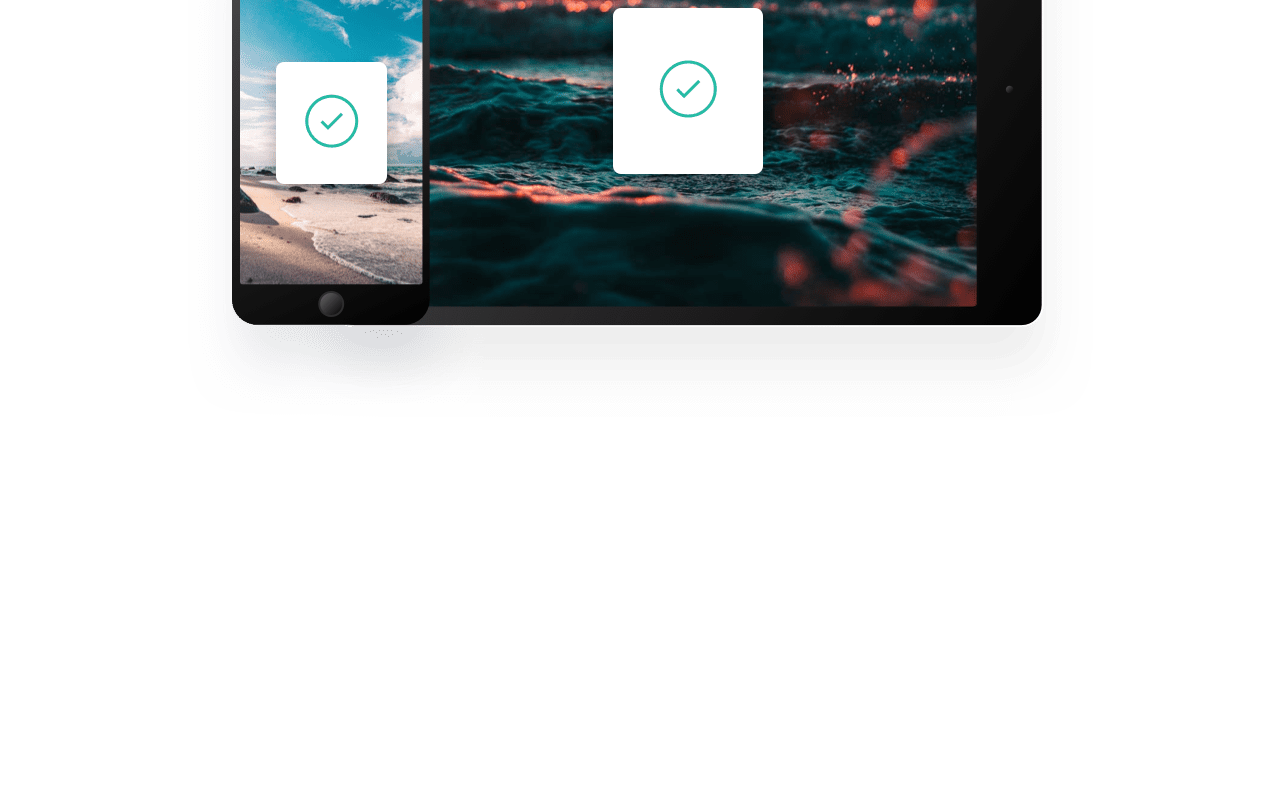
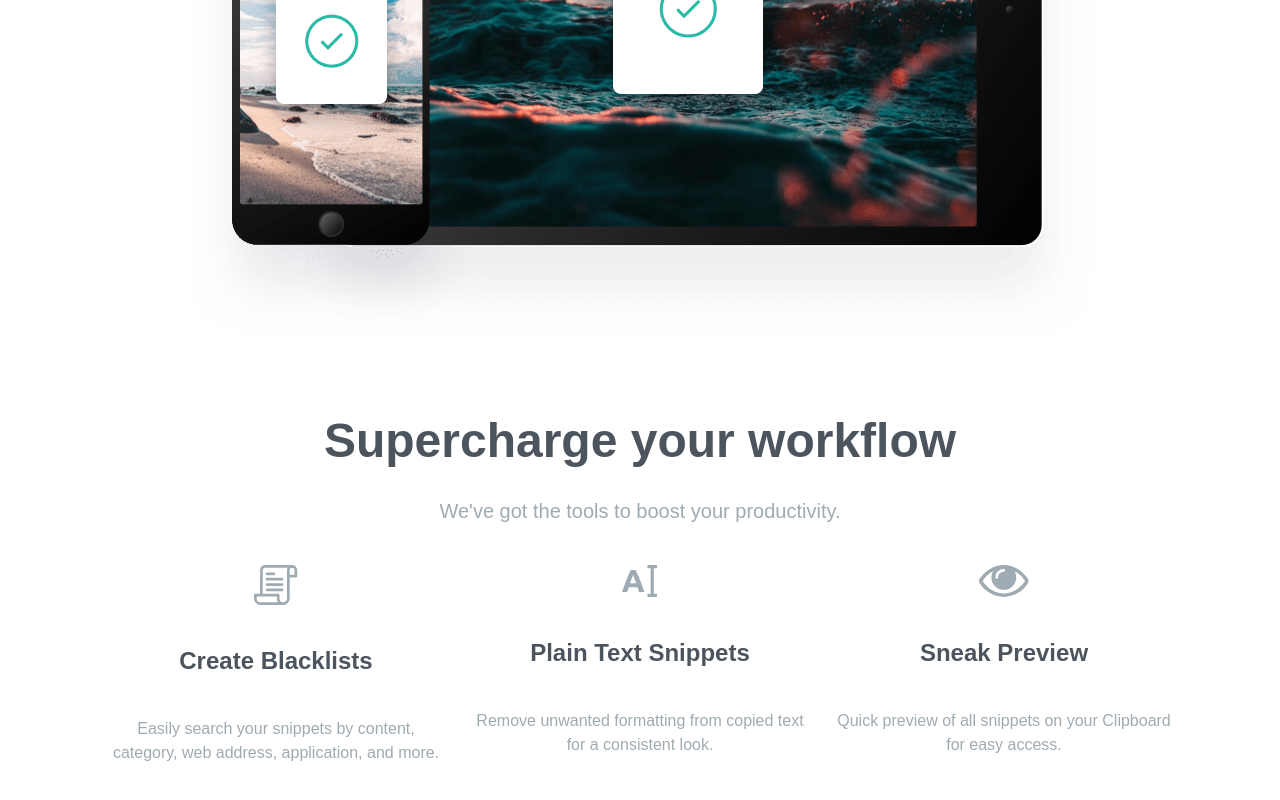
Before and after one commit to codescaptain/tailwind-clipboard, a website: page index.html in a window 1280 px wide. Shown: the part 2075-2875 px from the top of the page. Before the commit the page ends 2732 px from the top, so only its background shows below. Drawn offline with Linux system fonts and the light colour scheme; a web font is replaced by a local one.

Commit message:
Add supercharge (#4)
* Add supercharge section

* Add supercharge section

```diff
--- a/index.html
+++ b/index.html
@@ -64,12 +64,56 @@
   </section>
   <!-- Accsess Section-->
   <section id="access">
-    <div class="section-container md:my-60 my-20 mb-40">
+    <div class="section-container xl:my-60 md:my-30 my-20">
       <h3>Access Clipboard Anywhere</h3>
       <p class="text-grayishBlue mb-10 mx-auto text-2xl max-w-3xl">Whether you’re on the go, or at your computer, you
         can access all your Clipboard snippets in a few simple clicks.</p>
       <img src="images/image-devices.png" alt="" class="mx-auto">
   </section>
+  <!-- supercharge section-->
+  <section id="supercharge">
+    <div class="section-container px-10 mb-40">
+      <h3>Supercharge your workflow</h3>
+      <p class="text-grayishBlue mb-10 mx-auto text-xl max-w-3xl">We've got the tools to boost your productivity.</p>
+      <div class="flex flex-col md:flex-row space-y-16 md:space-y-0 md:space-x-5">
+        <div id="icon" class="flex flex-col space-y-10 items-center">
+          <svg width="44" height="40" xmlns="http://www.w3.org/2000/svg">
+            <g fill="#9EABB2" fill-rule="nonzero">
+              <path
+                d="M11.07 0C8.353 0 6.14 2.192 6.14 4.876l-.179 25.278 2.69.02.179-25.289c0-1.21 1.005-2.196 2.24-2.196h27.027V0H11.071z" />
+              <path
+                d="M38.097 0a5.115 5.115 0 00-5.11 5.11v28.37c0 2.052-1.668 3.72-3.72 3.72a3.725 3.725 0 01-3.72-3.72V30.21c0-.743-.601-1.345-1.344-1.345H1.345C.602 28.864 0 29.466 0 30.21v3.272a6.417 6.417 0 006.41 6.409V37.2a3.724 3.724 0 01-3.72-3.72v-1.927h20.168v1.928a6.417 6.417 0 006.41 6.409 6.417 6.417 0 006.409-6.41V12.46h6.185c.743 0 1.345-.602 1.345-1.345V5.11A5.115 5.115 0 0038.097 0zm2.42 9.77h-4.84V5.11a2.423 2.423 0 012.42-2.42 2.423 2.423 0 012.42 2.42v4.66z" />
+              <path
+                d="M6.14 37.201h22.813v2.689H6.14zM19.99 7.485h-6.947a1.345 1.345 0 100 2.69h6.947a1.345 1.345 0 100-2.69zM28.057 12.863H13.043a1.345 1.345 0 100 2.69h15.014a1.345 1.345 0 100-2.69zM28.057 18.242H13.043a1.345 1.345 0 100 2.69h15.014a1.344 1.344 0 100-2.69zM28.057 23.62H13.043a1.345 1.345 0 100 2.69h15.014a1.345 1.345 0 100-2.69z" />
+            </g>
+          </svg>
+          <h3 class="text-darkGrayishBlue font-bold text-2xl mb-2 mx-auto">Create Blacklists</h3>
+          <p class="text-grayishBlue mb-10 mx-auto text-md max-w-md">Easily search your snippets by content, category,
+            web address, application, and more.</p>
+        </div>
+        <div id="icon" class="flex flex-col space-y-10 items-center">
+          <svg width="36" height="32" xmlns="http://www.w3.org/2000/svg">
+            <path
+              d="M17.872 14.736a235.39 235.39 0 012.192 5.744c.746 2.027 1.536 4.24 2.368 6.64h-5.344a44.4 44.4 0 00-.784-2.368c-.288-.81-.57-1.632-.848-2.432h-8.64c-.278.8-.56 1.621-.848 2.432a44.4 44.4 0 00-.784 2.368H0a371.54 371.54 0 012.368-6.644 233.104 233.104 0 012.192-5.748 206.71 206.71 0 012.112-5.112c.693-1.61 1.413-3.136 2.16-4.736H13.6c.725 1.6 1.44 3.125 2.144 4.736.704 1.61 1.413 3.328 2.128 5.12zM7.968 18.32h6.303c-.34-.96-.671-1.878-.991-2.752a94.407 94.407 0 00-.912-2.4c-.288-.725-.539-1.365-.752-1.92-.214-.555-.384-.992-.512-1.313-.107.32-.267.758-.48 1.313a1241.872 1241.872 0 00-1.648 4.32c-.331.874-.667 1.792-1.008 2.752zM35.04 3.2h-3.2v25.6h3.2V32h-9.6v-3.2h3.2V3.2h-3.2V0h9.6v3.2z"
+              fill="#9EABB2" fill-rule="nonzero" />
+          </svg>
+          <h3 class="text-darkGrayishBlue font-bold text-2xl mb-2 mx-auto">Plain Text Snippets</h3>
+          <p class="text-grayishBlue mb-10 mx-auto text-md max-w-md">Remove unwanted formatting from copied text for a
+            consistent look.</p>
+        </div>
+        <div id="icon" class="flex flex-col space-y-10 items-center">
+          <svg width="50" height="32" xmlns="http://www.w3.org/2000/svg">
+            <path
+              d="M49.059 14.072c-2.585-4.227-6.06-7.623-10.424-10.188C34.27 1.318 29.66.035 24.806.035c-4.854 0-9.464 1.283-13.829 3.849C6.612 6.449 3.137 9.845.554 14.072c-.37.646-.554 1.283-.554 1.91 0 .628.185 1.265.554 1.91 2.583 4.227 6.058 7.624 10.423 10.189 4.365 2.565 8.975 3.847 13.83 3.847 4.853 0 9.463-1.277 13.828-3.833 4.365-2.557 7.84-5.957 10.424-10.202.369-.646.553-1.283.553-1.91 0-.628-.184-1.265-.553-1.911zM18.867 6.5c1.652-1.652 3.631-2.478 5.939-2.478.369 0 .683.13.941.388.258.258.388.572.388.941 0 .37-.13.683-.387.941a1.28 1.28 0 01-.942.388c-1.587 0-2.944.563-4.07 1.689-1.126 1.126-1.688 2.482-1.688 4.07 0 .369-.13.683-.388.941a1.28 1.28 0 01-.941.388c-.37 0-.683-.13-.942-.388a1.282 1.282 0 01-.388-.942c0-2.306.827-4.286 2.478-5.938zm17.969 18.522c-3.701 2.242-7.71 3.364-12.03 3.364-4.319 0-8.329-1.121-12.03-3.364-3.7-2.243-6.777-5.256-9.232-9.04 2.805-4.356 6.321-7.614 10.548-9.773a12.099 12.099 0 00-1.689 6.23c0 3.414 1.214 6.334 3.64 8.762 2.428 2.427 5.349 3.64 8.763 3.64 3.415 0 6.335-1.213 8.762-3.64 2.428-2.427 3.641-5.348 3.641-8.763 0-2.233-.563-4.31-1.689-6.229 4.227 2.16 7.743 5.418 10.548 9.773-2.454 3.784-5.532 6.797-9.232 9.04z"
+              fill="#9EABB2" fill-rule="nonzero" />
+          </svg>
+          <h3 class="text-darkGrayishBlue font-bold text-2xl mb-2 mx-auto">Sneak Preview</h3>
+          <p class="text-grayishBlue mb-10 mx-auto text-md max-w-md">
+            Quick preview of all snippets on your Clipboard for easy access.
+          </p>
+        </div>
+      </div>
+  </section>
 </body>
 
 </html>
```
Also changed, not shown: css/style.css.
